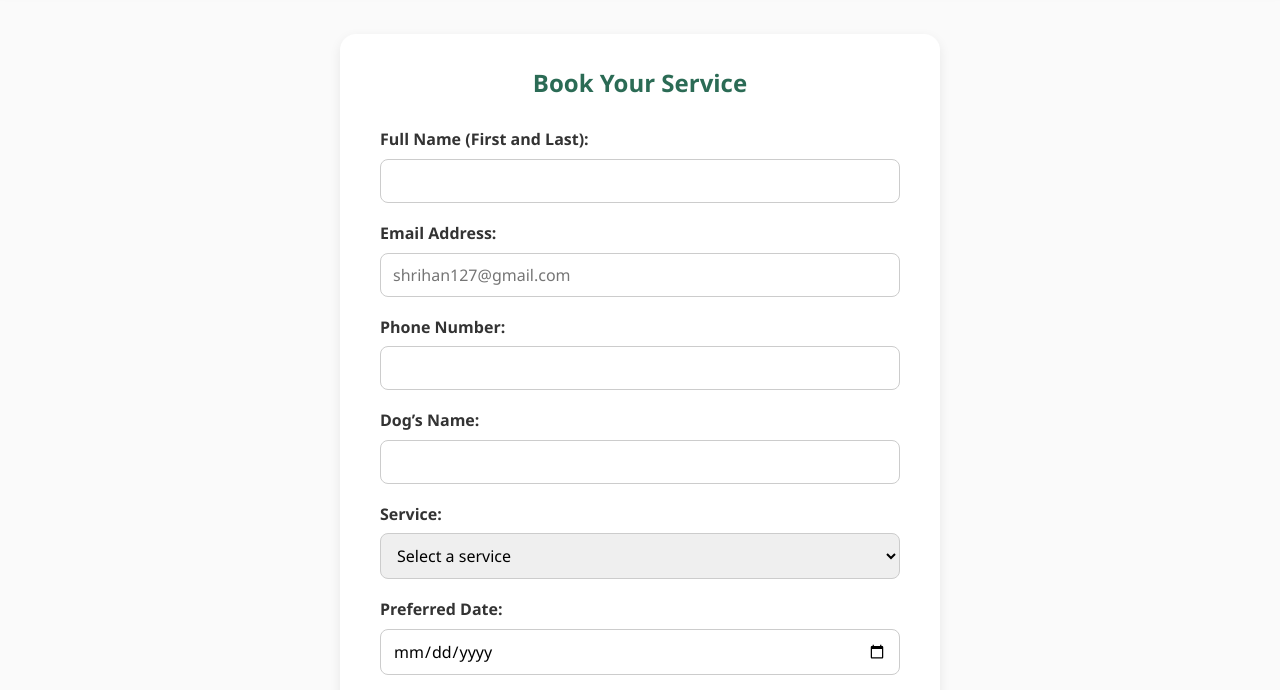
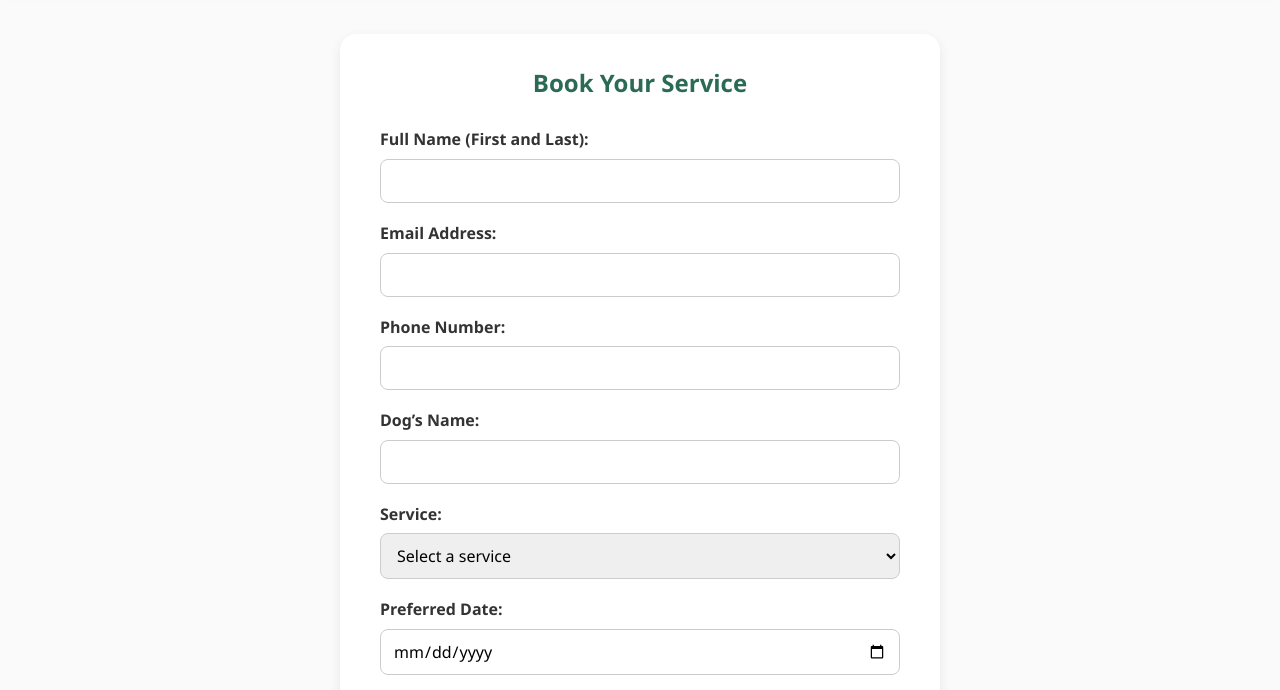
Before and after one commit to shrihan127/SS-Pets, a plain HTML site: page schedule.html in a window 1280 px wide. Shown: the part 93-783 px from the top of the page. Drawn offline with Linux system fonts and the light colour scheme.

Commit message:
Change email input placeholder to empty
Updated the email input placeholder to be empty.

```diff
--- a/schedule.html
+++ b/schedule.html
@@ -29,7 +29,7 @@
         <input type="text" id="fullName" name="fullName" required />
 
         <label for="email">Email Address:</label>
-        <input type="email" id="email" name="email" placeholder="shrihan127@gmail.com" required />
+        <input type="email" id="email" name="email" placeholder="" required />
 
         <label for="phone">Phone Number:</label>
         <input type="tel" id="phone" name="phone" required />
```
